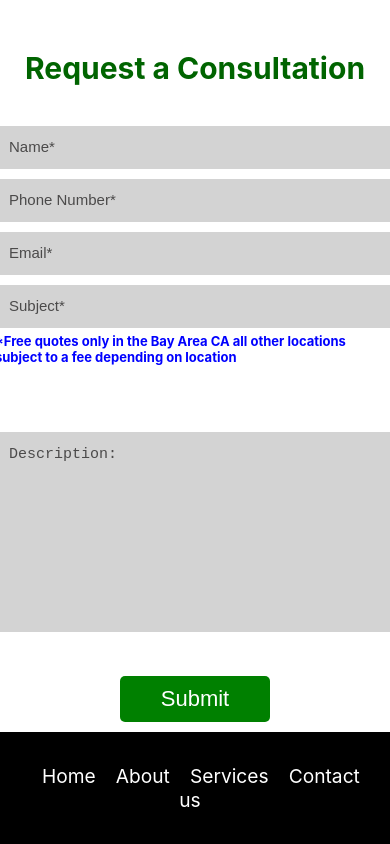
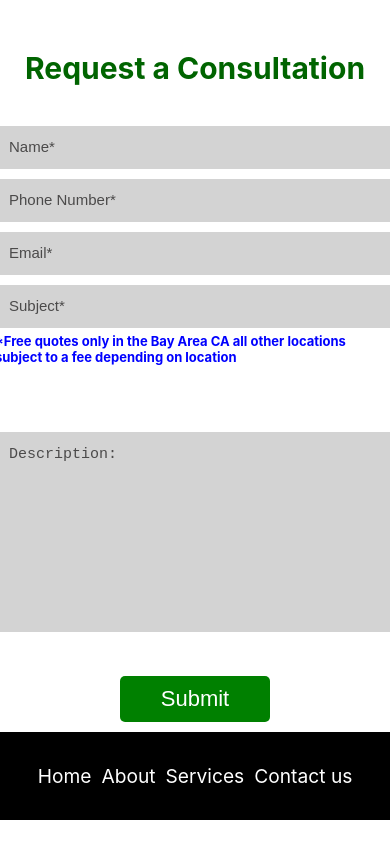
Before and after one commit to OsbaldoRamirez-create/my-app, a React (Create React App) app: page /maintenance in a window 390 px wide. Shown: the part 1697-2541 px from the top of the page. After the commit the page ends 2517 px from the top, so only its background shows below. Built offline with nearby package versions, Linux system fonts and the light colour scheme.

Commit message:
updated margin for even smaller devices (e.g. iphone SE)

```diff
--- a/src/Styles/FooterBarStyles.css
+++ b/src/Styles/FooterBarStyles.css
@@ -20,3 +20,9 @@ footer a:hover{
         margin: 0 10px;
     }
 }
+
+@media(max-width:400px){
+    footer a {
+        margin: 0 5px;
+    }
+}
```
